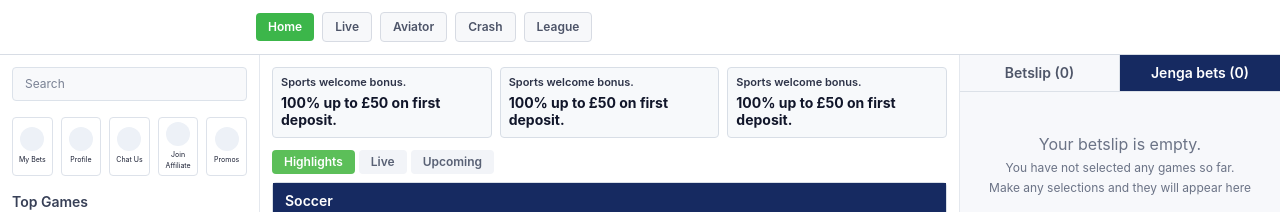
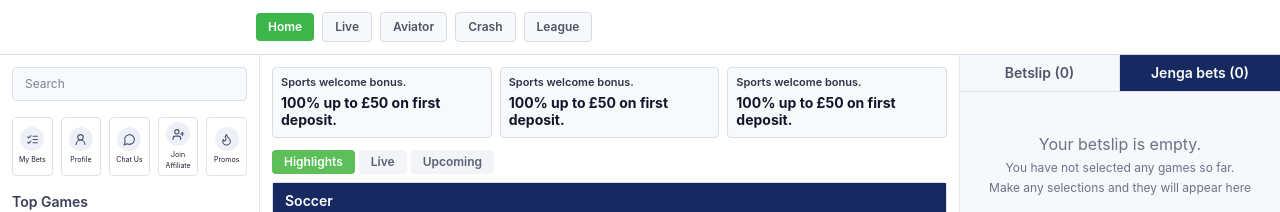
Before and after one commit to EspiraMarvin/sportsbook, a SvelteKit app: page / in a window 1280 px wide. Shown: the top 212 px of the page. Built offline with nearby package versions, Linux system fonts and the light colour scheme.

Commit message:
feat: update icons across the design from lucide

```diff
--- a/src/routes/+page.svelte
+++ b/src/routes/+page.svelte
@@ -1,6 +1,13 @@
 <script lang="ts">
   import { browser } from '$app/environment';
-  import { ArrowLeft } from '@lucide/svelte';
+  import {
+    ArrowLeft,
+    Flame,
+    ListChecks,
+    MessageCircle,
+    UserPlus,
+    UserRound,
+  } from '@lucide/svelte';
   import type {
     BetslipItem,
     CompetitionGroup,
@@ -279,7 +286,21 @@
                   : 'border-[#dde2ea] bg-white hover:bg-[#f7f9fc]'
               }`}
             >
-              <div class="mx-auto mb-1 h-6 w-6 rounded-full bg-[#edf1f7]"></div>
+              <div
+                class="mx-auto mb-1 grid h-6 w-6 place-items-center rounded-full bg-[#edf1f7] text-[#445072]"
+              >
+                {#if shortcut.id === 'mybets'}
+                  <ListChecks size={13} />
+                {:else if shortcut.id === 'profile'}
+                  <UserRound size={13} />
+                {:else if shortcut.id === 'chat'}
+                  <MessageCircle size={13} />
+                {:else if shortcut.id === 'affiliate'}
+                  <UserPlus size={13} />
+                {:else if shortcut.id === 'promos'}
+                  <Flame size={13} />
+                {/if}
+              </div>
               {shortcut.label}
             </button>
           {/each}
```
